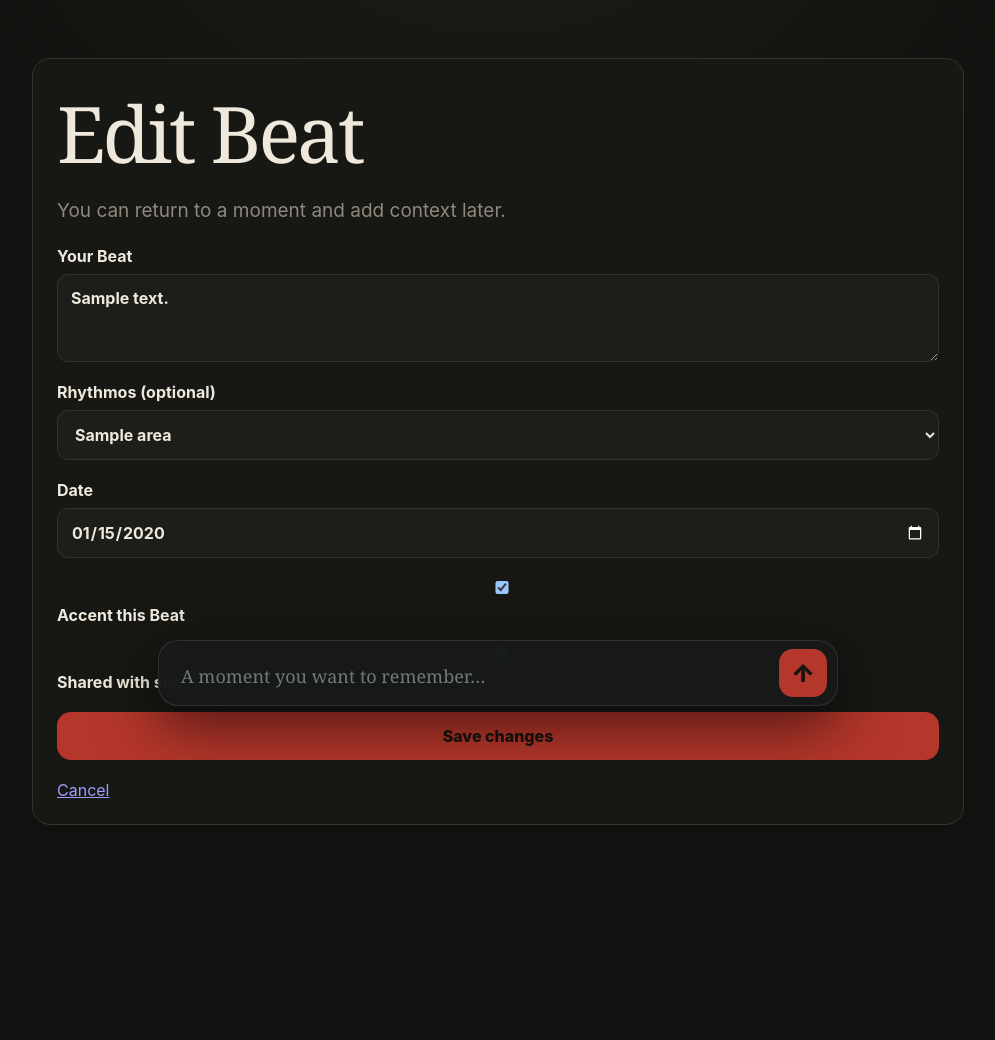
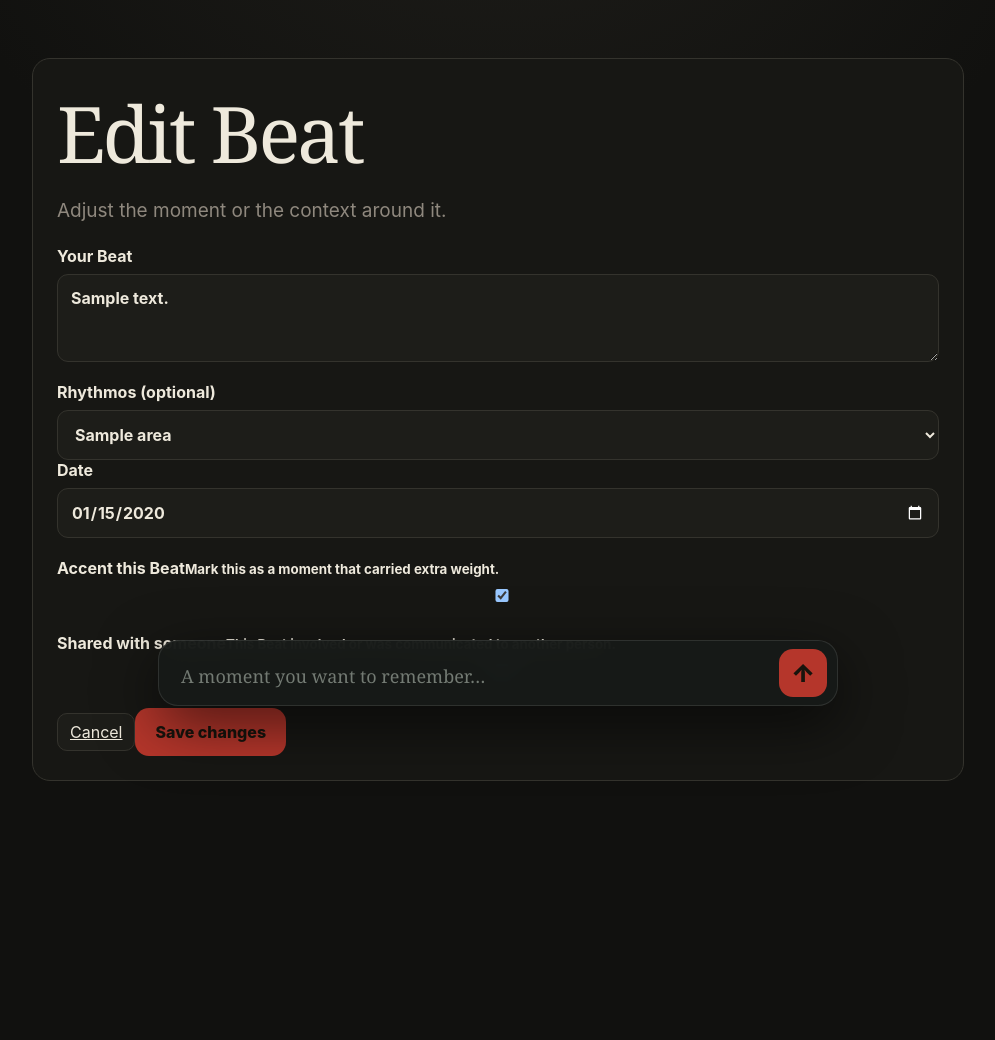
Before and after one commit to drummerbock/sumbody, a Flask app: page /sum/1/edit in a window 1280 px wide. Shown: the part 72-1112 px from the top of the page, without its empty margins (142-1137 px from the left). After the commit the page ends 853 px from the top, so only its background shows below. Run offline with Flask 3, Linux system fonts and the light colour scheme; a user stored in the database is signed in; tables that the repository leaves empty hold one stand-in row (values such as "Sample post"); some libraries are stand-ins or nearby versions.

Commit message:
Simplify Edit Beat flow and accessible toggles

```diff
--- a/templates/edit_beat.html
+++ b/templates/edit_beat.html
@@ -1,16 +1,17 @@
 {% extends "base.html" %}{% block title %}Edit Beat · Becoming the Heartbeat{% endblock %}{% block content %}
 <section class="edit-beat card">
   <h1>Edit Beat</h1>
-  <p class="lede">You can return to a moment and add context later.</p>
-  <form method="post" class="form">
+  <p class="lede">Adjust the moment or the context around it.</p>
+  <form method="post" class="form edit-beat-form">
     <input type="hidden" name="csrf_token" value="{{ csrf_token() }}">
     <label>Your Beat<textarea name="description" rows="3" required>{{entry.description}}</textarea></label>
-    <label>Rhythmos (optional)<select name="life_area_id"><option value="" {% if not entry.life_area_id %}selected{% endif %}>No Rhythmos</option>{% for area in areas %}<option value="{{area.id}}" {% if area.id == entry.life_area_id %}selected{% endif %}>{{area.name}}</option>{% endfor %}</select></label>
-    <label>Date<input type="date" name="occurred_on" value="{{entry.occurred_on.isoformat()}}" required></label>
-    <label><input type="checkbox" name="accented" value="yes" {% if entry.accented %}checked{% endif %}> Accent this Beat</label>
-    <label><input type="checkbox" name="communicated" value="yes" {% if entry.communicated is sameas true %}checked{% endif %}> Shared with someone</label>
-    <button class="primary" type="submit">Save changes</button>
-    <a href="{{url_for('history')}}#beats">Cancel</a>
+    <div class="edit-beat-fields">
+      <label>Rhythmos (optional)<select name="life_area_id"><option value="" {% if not entry.life_area_id %}selected{% endif %}>Decide later</option>{% for area in areas %}<option value="{{area.id}}" {% if area.id == entry.life_area_id %}selected{% endif %}>{{area.name}}</option>{% endfor %}</select></label>
+      <label>Date<input type="date" name="occurred_on" value="{{entry.occurred_on.isoformat()}}" required></label>
+    </div>
+    <label class="edit-beat-toggle"><span class="edit-beat-toggle-copy"><strong>Accent this Beat</strong><small>Mark this as a moment that carried extra weight.</small></span><input type="checkbox" name="accented" value="yes" {% if entry.accented %}checked{% endif %}><span class="edit-toggle-track" aria-hidden="true"></span></label>
+    <label class="edit-beat-toggle"><span class="edit-beat-toggle-copy"><strong>Shared with someone</strong><small>This Beat involved or was communicated to another person.</small></span><input type="checkbox" name="communicated" value="yes" {% if entry.communicated is sameas true %}checked{% endif %}><span class="edit-toggle-track" aria-hidden="true"></span></label>
+    <div class="edit-beat-actions"><a class="secondary" href="{{url_for('history')}}#beats">Cancel</a><button class="primary" type="submit">Save changes</button></div>
   </form>
 </section>
 {% endblock %}
```
